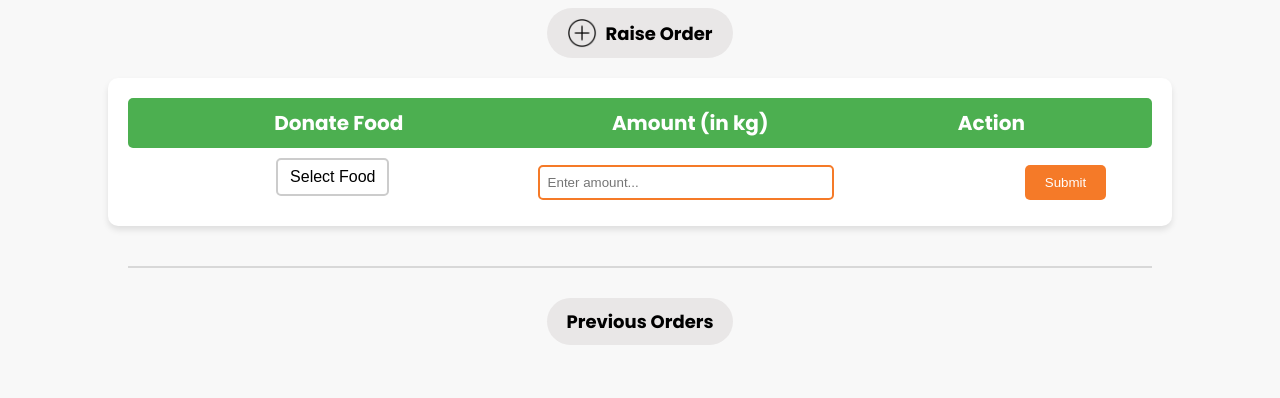
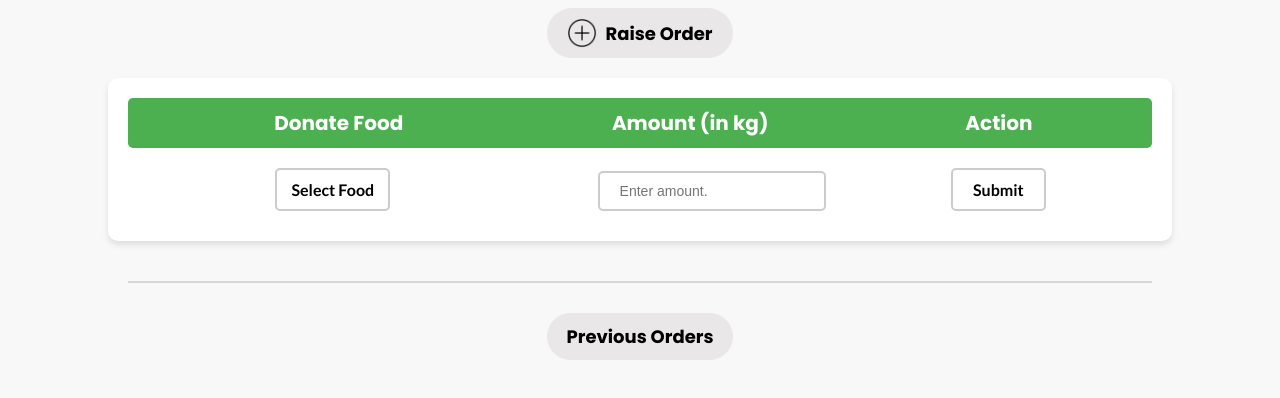
Before and after one commit to srikanthvenkat03/RePlate-Nourishing-Communities-One-Donation-at-a-Time, a plain HTML site: page html/restuarant-dashboard.html in a window 1280 px wide. Both pictures are taken after a click on the button "Raise Order". Shown: the part 112-510 px from the top of the page. Drawn offline with nearby package versions, Linux system fonts and the light colour scheme.

Commit message:
Animation Changes

```diff
--- a/html/restuarant-dashboard.html
+++ b/html/restuarant-dashboard.html
@@ -64,7 +64,7 @@
       </div>
       <!-- Amount Column -->
       <div class="amount-section">
-        <input type="text" id="amount-input" placeholder="Enter amount..." />
+        <input type="text" id="amount-input" placeholder="Enter amount." />
       </div>
       <!-- Submit Column -->
       <div class="submit-section">
--- a/scripts/restaurant-dashboard.js
+++ b/scripts/restaurant-dashboard.js
@@ -16,6 +16,22 @@ $(document).ready(function () {
       rating: 5
     }
   ];
+
+  // Prevent clicks on the search input from closing the dropdown
+$("#food-search").click(function(e) {
+  e.stopPropagation();
+});
+
+// Also prevent Enter keypress from propagating and triggering a collapse
+$("#food-search").keypress(function(e) {
+  if (e.which === 13) {
+    e.preventDefault(); // Prevent form submission if it's inside a form
+    e.stopPropagation();
+    // Optionally ensure the dropdown remains visible
+    $("#dropdown-menu").slideDown(400);
+  }
+});
+
 
   // Sample previous orders array (JS object for previous orders)
   let previousOrders = [
--- a/styles/restaurant-dashboard.css
+++ b/styles/restaurant-dashboard.css
@@ -151,10 +151,15 @@ h1 {
   text-align: center;
 }
 
-.order-form div:nth-child(3){
-  margin-left: 180px;
+.submit-section {
+  display: flex;
+  justify-content: center;
+  margin-top: 0px;
 }
 
+.order-header div:nth-child(3){
+  margin-left: 15px;
+}
 /* Donate Food Dropdown Column */
 .donate-section {
   text-align: center;
@@ -163,17 +168,19 @@ h1 {
   background-color: #fff;
   border: 2px solid #ccc;
   color: black;
-  padding: 8px 12px;
+  padding: 10px 14px;
   border-radius: 5px;
   font-size: 16px;
   cursor: pointer;
+  font-family: "Lato", serif;
+  font-weight: 400;
   transition: background-color 0.3s ease;
-
+  margin-top: 10px;
 
 }
 .donate-section .dropdown-btn:hover {
-  background-color: #f57a28;
-  color: #fff;
+  background-color: #d4d4d4;
+  color: black  ;
 }
 .dropdown-menu {
   background-color: #fff;
@@ -204,8 +211,8 @@ h1 {
   transition: background-color 0.3s ease;
 }
 #food-list li:hover {
-  background-color: #f57a28;
-  color: white;
+  background-color: #ccc;
+  color: black;
 }
 
 /* Selected Foods (with remove option) */
@@ -217,8 +224,8 @@ h1 {
   justify-content: flex-start;
 }
 .selected-food {
-  background-color: #f57a28;
-  color: white;
+  background-color: #ccc;
+  color: black;
   padding: 5px 10px;
   border-radius: 15px;
   font-size: 14px;
@@ -236,10 +243,13 @@ h1 {
   text-align: left;
 }
 #amount-input {
-  width: 90%;
-  padding: 8px;
-  border: 2px solid #f57a28;
+  width: 60%;
+  padding: 10px 20px;
+  border: 2px solid #ccc;
   border-radius: 5px;
+  margin-left: 60px;
+  font-size: 14px;
+  margin-top: 2px;
 }
 
 /* Submit Section */
@@ -247,16 +257,19 @@ h1 {
   text-align: left;
 }
 .submit-btn {
-  background-color: #f57a28;
-  color: white;
-  border: none;
+  background-color: white;
+  color: black;
+  font-family: "Lato", serif;
+  font-weight: 400;
+  border: 2px solid #ccc;
+  font-size: 16px;
   padding: 10px 20px;
   border-radius: 5px;
   cursor: pointer;
   transition: background-color 0.3s ease;
 }
 .submit-btn:hover {
-  background-color: #e64e00;
+  background-color: #ccc;
 }
 
 .previous-orders-btn{
```
